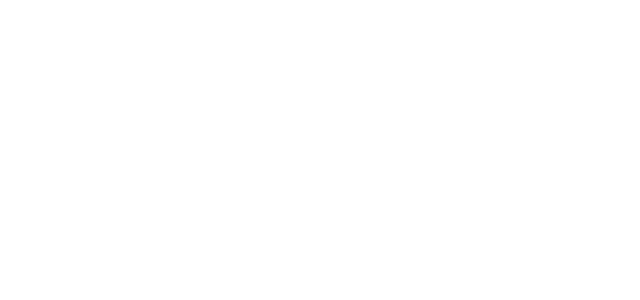
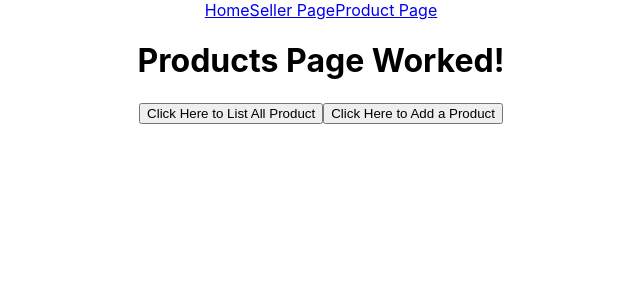
Before and after one commit to lkrout88/FrontEndProject, a React (Create React App) app: page /product in a window 1280 px wide. Before the commit this address had no page. Shown: the top 300 px of the page, without its empty margins (319-959 px from the left). Built offline with nearby package versions, Linux system fonts and the light colour scheme.

Commit message:
Adding first phase of product functionality.

```diff
--- a/src/App.tsx
+++ b/src/App.tsx
@@ -8,19 +8,24 @@ import { SellersPage} from './Pages/SellersPage';
 /*import { WelcomePage} from './Pages/WelcomePage';
 */
 import { PageNotFoundPage } from './Pages/PageNotFound';
-/*import { Navbar } from './components/Navbar';
-*/
+import { ProductPage } from './Pages/ProductPage';
+import { WelcomePage } from './Pages/WelcomePage';
+import { Navbar } from './Components/Navbar';
+
 function App() {
   return (
     <div className="App">
       <BrowserRouter>
-      {/* <Navbar></Navbar> */}
-      <Routes>
+        <Navbar></Navbar>
 
-        <Route path='seller' element={<SellersPage></SellersPage>} />
+        <Routes>
+          <Route path="/" element={<WelcomePage></WelcomePage>} />
+          <Route path="/home" element={<WelcomePage></WelcomePage>} />
+          <Route path='/seller' element={<SellersPage></SellersPage>} />
+          <Route path='/product' element={<ProductPage></ProductPage>} />
 
         </Routes>
-        </BrowserRouter>
+      </BrowserRouter>
 
     </div>
   );
--- /dev/null
+++ b/src/Components/Navbar.tsx
@@ -0,0 +1,12 @@
+import React from "react";
+import { Link } from 'react-router-dom';
+
+export function Navbar(){
+    return (
+        <>
+        <a><Link to="/home">Home</Link></a>
+        <a><Link to="/seller">Seller Page</Link></a>
+        <a><Link to="/product">Product Page</Link></a>
+        </>
+    )
+}
--- /dev/null
+++ b/src/Components/Welcome.tsx
@@ -0,0 +1,7 @@
+import React from "react";
+
+export function Welcome(){
+    return(<>
+    <h1>Welcome to Product/Seller App!</h1>
+    </>)
+}
--- /dev/null
+++ b/src/Models/Product.tsx
@@ -0,0 +1,6 @@
+export interface Product{
+    productId:number;
+    productName:string;
+    productPrice:number;
+    sellerName:string;
+}
--- /dev/null
+++ b/src/Pages/ProductPage.tsx
@@ -0,0 +1,23 @@
+import { getAllProductAPI, postSomeProduct } from "../Services/ProductService";
+
+export function ProductPage(){
+    function logAllProducts(){
+        getAllProductAPI()
+        .then(response => {return response.json()})
+        .then(json => {console.log(json)});
+    }
+
+    function postProduct(){
+        postSomeProduct()
+        .then(response => {return response.json()})
+        .then(json => {console.log(json)})
+        .catch(error => {console.log(error)});
+    }
+
+    return (<><h1>Products Page Worked!</h1>
+    <button onClick={logAllProducts}>Click Here to List All Product</button>
+    <button onClick={postProduct}>Click Here to Add a Product</button>
+    </>);
+
+
+}
--- /dev/null
+++ b/src/Pages/WelcomePage.tsx
@@ -0,0 +1,10 @@
+import React from "react";
+import { Welcome } from "../Components/Welcome";
+
+export function WelcomePage(){
+    return (
+        <>
+        <Welcome></Welcome>
+        </>
+    )
+}
--- /dev/null
+++ b/src/Services/ProductService.tsx
@@ -0,0 +1,15 @@
+import { Product } from "../Models/Product";
+
+const apiBaseUrl : string = "http://localhost:9003/";
+
+export function getAllProductAPI(){
+    return fetch(apiBaseUrl + "product",{method:"GET"});
+}
+
+export function postSomeProduct(){
+    return fetch(apiBaseUrl + "product", {
+        mode:"cors",
+        headers:{"Content-Type":"application/json"},
+        body:JSON.stringify({productId:1, productName:"", productPrice:10.99, sellerName:""})
+    })
+}
```
Also changed, not shown: src/Components/ProductList.tsx (added, +20 -0 lines), src/Components/SingleProduct.tsx (added, +22 -0 lines).
